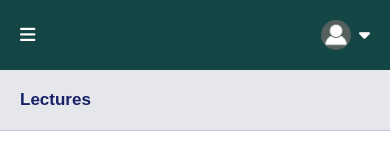
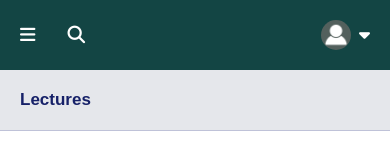
Before and after one commit to faruk-olawale/Geegstack, a React (Vite) app: page /Lecture in a window 390 px wide. Shown: the top 160 px of the page. Built offline with nearby package versions, Linux system fonts and the light colour scheme.

Commit message:
initial message

```diff
--- a/src/component/Challenges.css
+++ b/src/component/Challenges.css
@@ -196,6 +196,9 @@
               font-size: 1.1rem;
               cursor: pointer;
                     }
+                >#search{
+                    display: block;
+                }
                  }
             >nav{
                 >aside{
--- a/src/component/Lecture.css
+++ b/src/component/Lecture.css
@@ -431,6 +431,9 @@
     #go{
         display: none;
     }
+    #search{
+        display: block;
+    }
     #Lecture > main > section > h4{
         margin: 0;
         border-bottom: 0.5px solid #bfc2d8;
```
